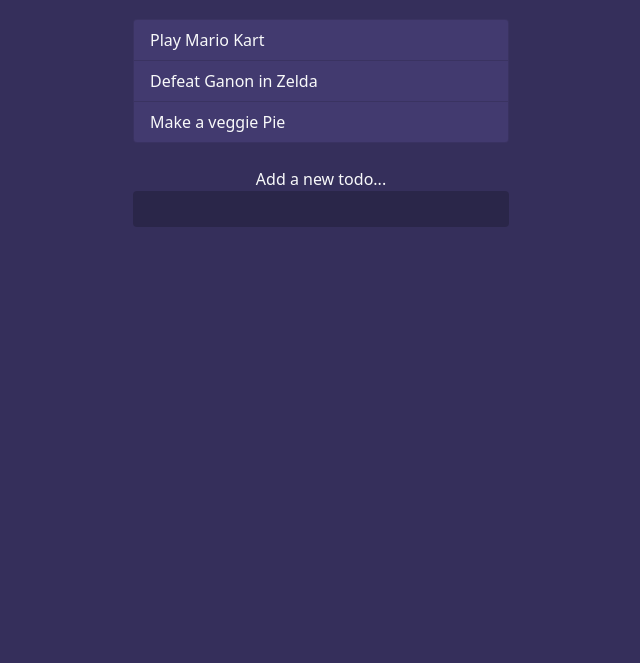
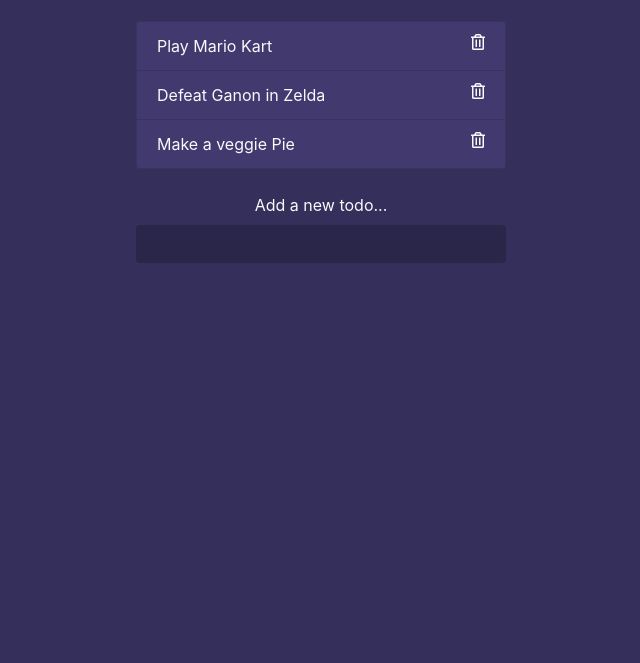
Before and after one commit to AnsonAMS/to-do-list, a plain HTML site: page index.html in a window 1280 px wide. Shown: the part 137-800 px from the top of the page, without its empty margins (319-959 px from the left). Drawn offline with nearby package versions, Linux system fonts and the light colour scheme.

Commit message:
Updating bootstrap link

```diff
--- a/index.html
+++ b/index.html
@@ -4,7 +4,8 @@
     <meta charset="UTF-8">
     <meta name="viewport" content="width=device-width, initial-scale=1.0">
     <meta http-equiv="X-UA-Compatible" content="ie=edge">
-    <link href="https://cdn.jsdelivr.net/npm/bootstrap@5.0.0-beta1/dist/css/bootstrap.min.css" rel="stylesheet" integrity="sha384-giJF6kkoqNQ00vy+HMDP7azOuL0xtbfIcaT9wjKHr8RbDVddVHyTfAAsrekwKmP1" crossorigin="anonymous">
+    <link rel="stylesheet" href="https://stackpath.bootstrapcdn.com/bootstrap/4.3.1/css/bootstrap.min.css" integrity="sha384-ggOyR0iXCbMQv3Xipma34MD+dH/1fQ784/j6cY/iJTQUOhcWr7x9JvoRxT2MZw1T" crossorigin="anonymous">
+    <link rel="stylesheet" href="https://use.fontawesome.com/releases/v5.7.2/css/all.css" integrity="sha384-fnmOCqbTlWIlj8LyTjo7mOUStjsKC4pOpQbqyi7RrhN7udi9RwhKkMHpvLbHG9Sr" crossorigin="anonymous">
     <link rel="stylesheet" href="style.css">
     <title>To do's</title>
 </head>
```
